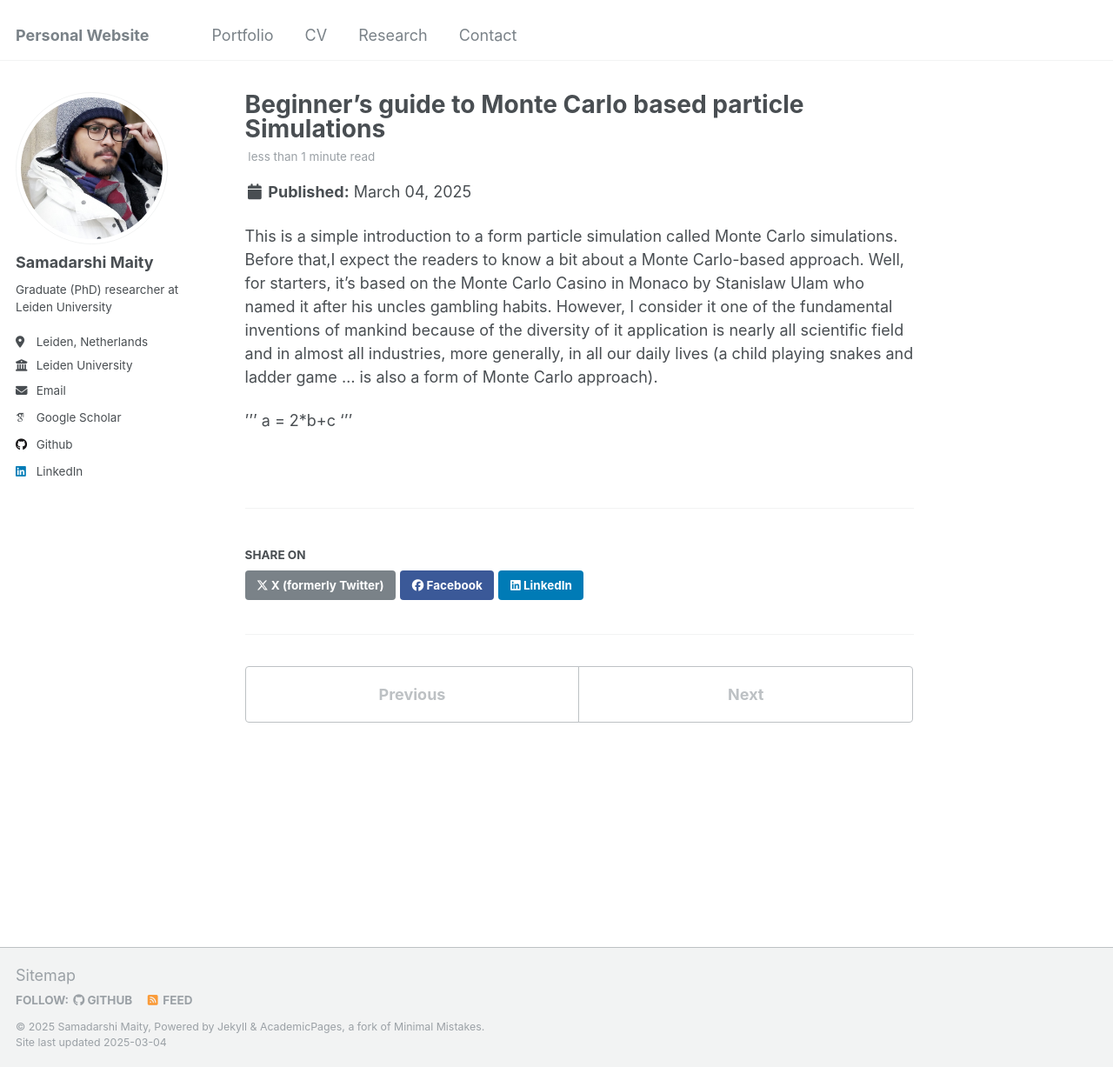
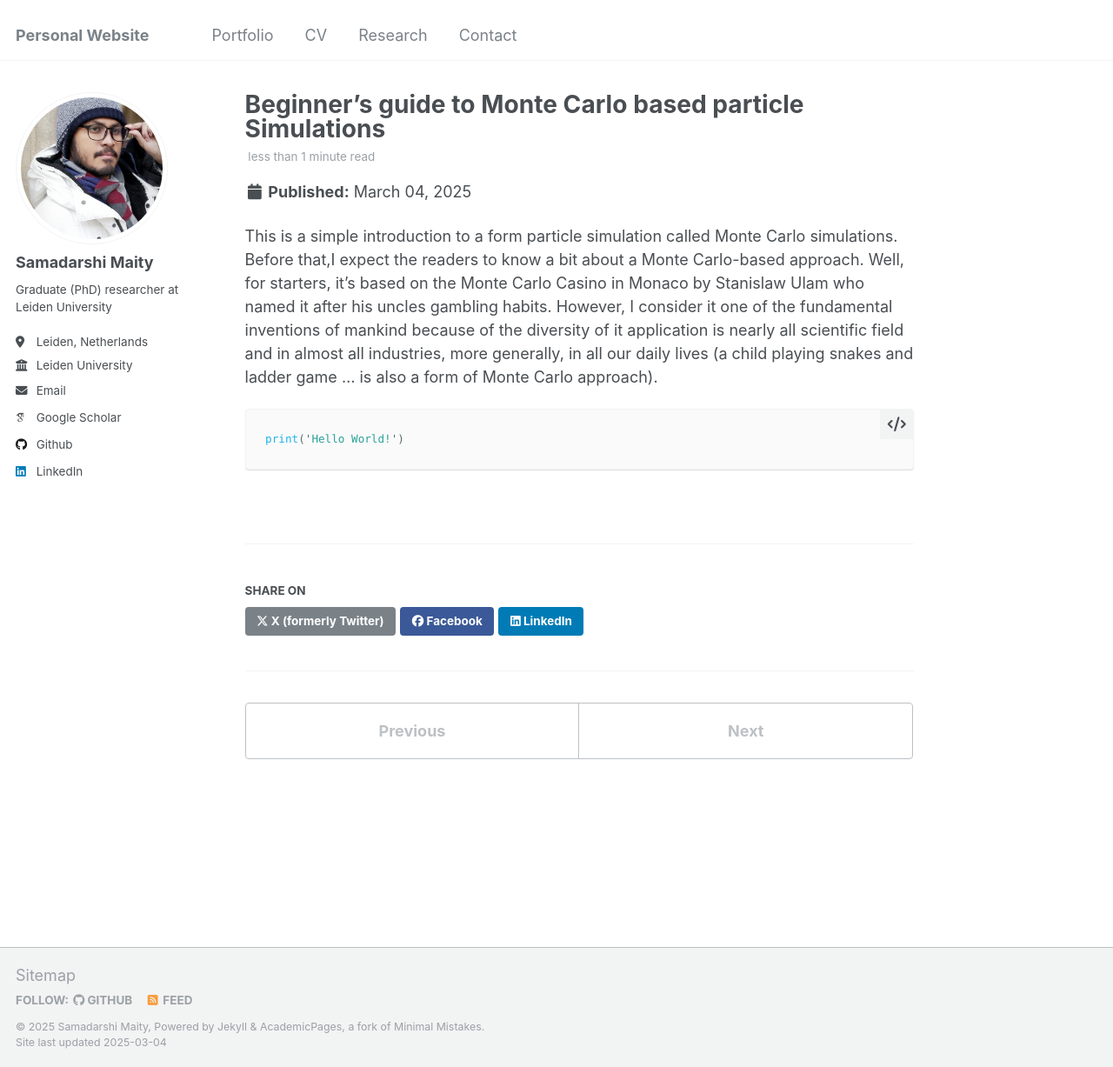
Before and after one commit to Samadarshi-Maity/Samadarshi-Maity.github.io, a Jekyll site: the page built from _portfolio/portfolio-3.md, in a window 1280 px wide and 1227 px high. Shown: the whole window at 87% size. Built offline with Jekyll 4.4.1, drawn with Linux system fonts in a browser that asks for light colours; some web fonts are replaced.

Commit message:
Update portfolio-3.md

````diff
--- a/_portfolio/portfolio-3.md
+++ b/_portfolio/portfolio-3.md
@@ -8,6 +8,6 @@ collection: portfolio
 This is a simple introduction to a form particle simulation called Monte Carlo simulations. Before that,I expect the readers to know a bit about a Monte Carlo-based approach. Well, for starters, it's based on the Monte Carlo Casino in Monaco by Stanislaw Ulam who named it after his uncles gambling habits. However, I consider it one of the fundamental inventions of mankind because of the diversity of it application is nearly all scientific field and  in almost all industries, more generally, in all our daily lives (a child playing snakes and ladder game ... is also a form of Monte Carlo approach).
 
 
-'''
-a  = 2*b+c
-'''
+```python
+print('Hello World!')
+```
````
